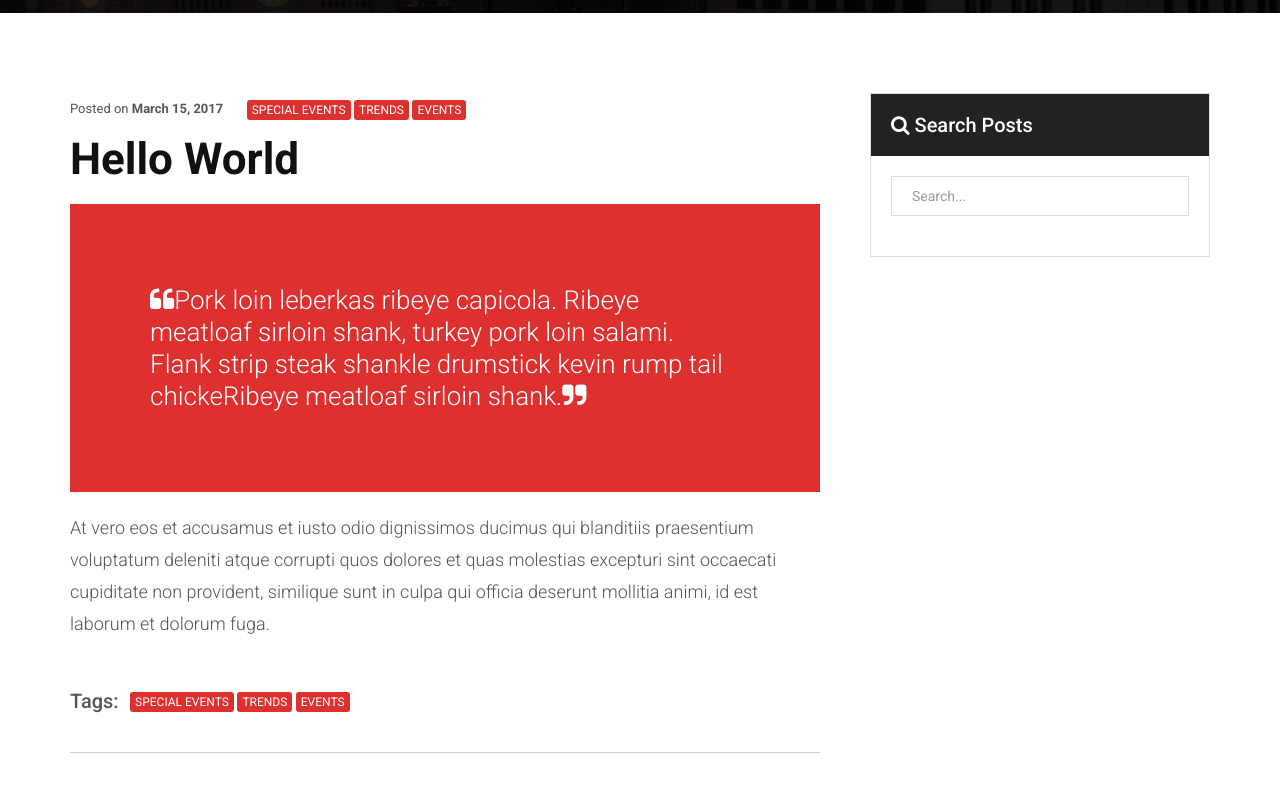
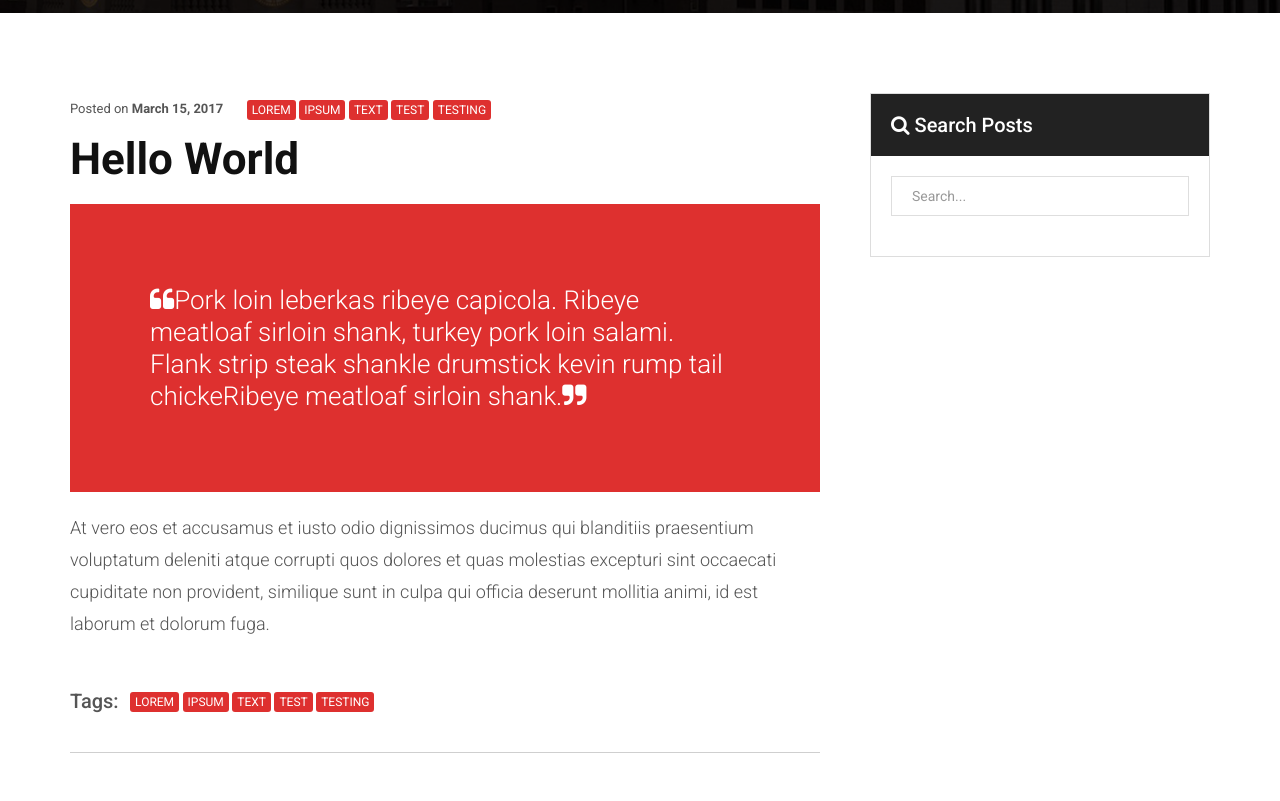
Before and after one commit to amrsekilly/new.hackforsavannah.org, a Jekyll site: the page built from _posts/2017-03-15-hello-world.md, in a window 1280 px wide and 1400 px high. Shown: the part 337-1138 px from the top of the window. Built offline with Jekyll 4.4.1, drawn with Linux system fonts in a browser that asks for light colours; comment, search, counter and statistics services are not loaded.

Commit message:
added tags to the posts

```diff
--- a/_layouts/post.html
+++ b/_layouts/post.html
@@ -30,9 +30,9 @@ layout: page
           <div class="blog_meta">
             <p>Posted on <strong>{{ page.date | date: "%B %-d, %Y" }}</strong></p>
             <div class="inline-div btn-group-xs categories_in">
-              <a href="#" class="btn btn-xs">Special Events</a>
-              <a href="#" class="btn btn-xs">Trends</a>
-              <a href="#" class="btn btn-xs">Events</a>
+              {% for tag in page.tags %}
+              <a href="#" class="btn btn-xs">{{tag}}</a>
+              {% endfor %}
             </div>
           </div>
           <h3>{{ page.title }}</h3>
@@ -59,9 +59,9 @@ layout: page
               <div class="col-md-6 col-sm-6">
                 <h6>Tags:</h6>
                 <div class="tag_list btn-group-xs">
-                  <a href="#" class="btn btn-xs">Special Events</a>
-                  <a href="#" class="btn btn-xs">Trends</a>
-                  <a href="#" class="btn btn-xs">Events</a>
+                  {% for tag in page.tags %}
+                  <a href="#" class="btn btn-xs">{{tag}}</a>
+                  {% endfor %}
                 </div>
               </div>
             </div>
```
